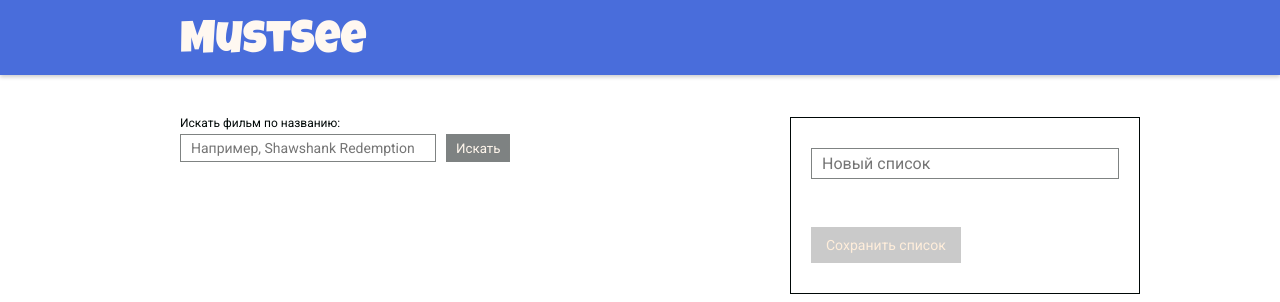
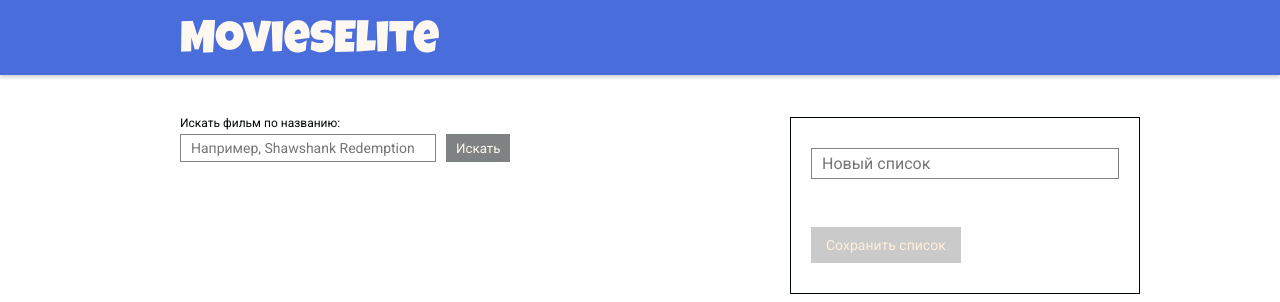
Before and after one commit to calalalizade/Film-Organizer, a React (Create React App) app: page / in a window 1280 px wide. Shown: the top 302 px of the page. Built offline with nearby package versions, Linux system fonts and the light colour scheme.

Commit message:
change header title

```diff
--- a/src/components/Header/Header.js
+++ b/src/components/Header/Header.js
@@ -5,7 +5,7 @@ function Header() {
     return (
         <header className="header">
             <h1 className="header__title">
-                MustSee
+                MoviesElite
             </h1>
         </header>
     );
--- a/src/components/SearchBox/SearchBox.js
+++ b/src/components/SearchBox/SearchBox.js
@@ -26,7 +26,6 @@ function SearchBox() {
         })
     }
 
-
     return (
         <div className="search-box">
             <form className="search-box__form" onSubmit={searchBoxSubmitHandler}>
```
